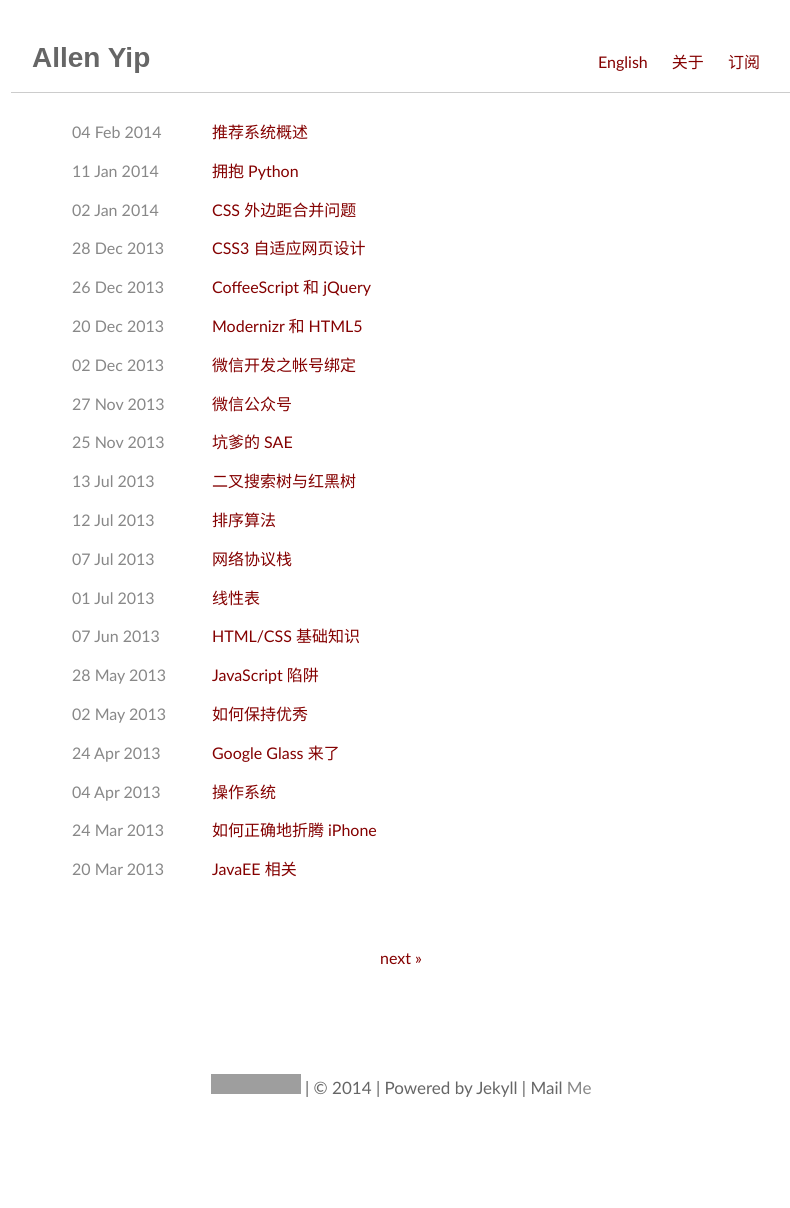
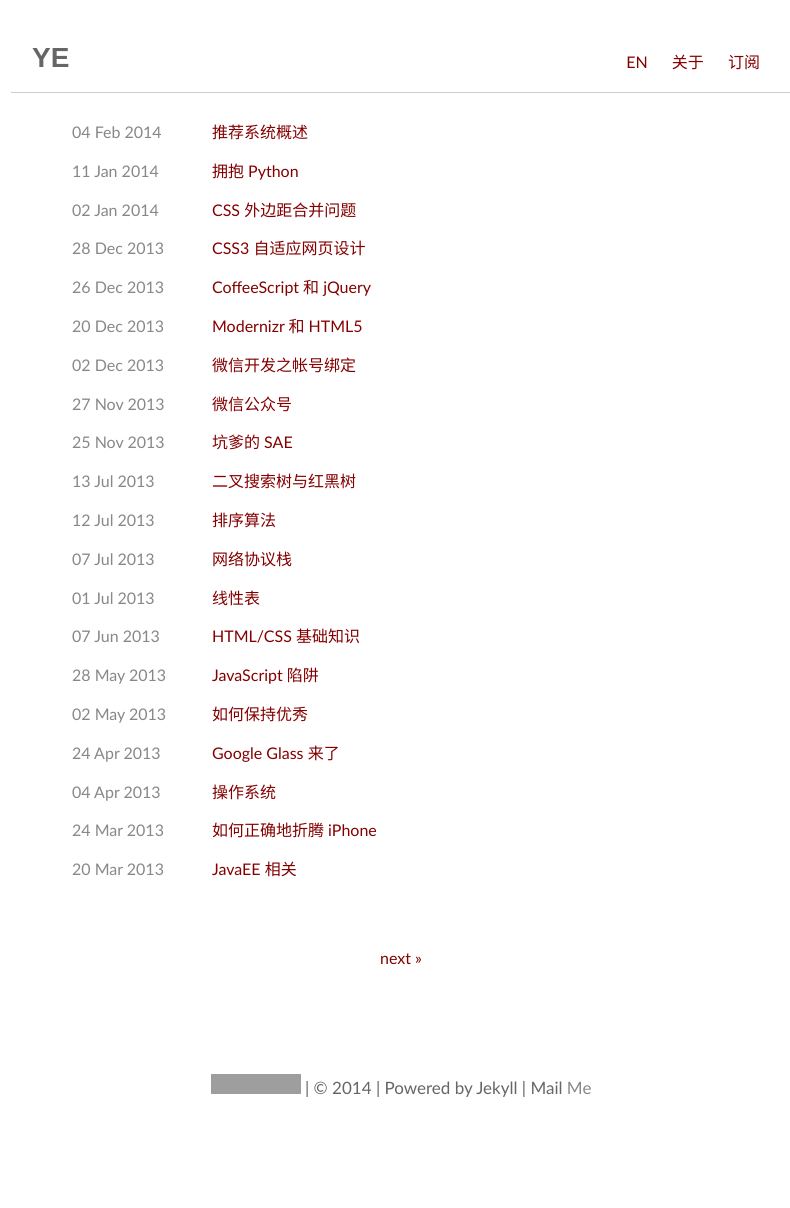
Before and after one commit to allenyip/allenyip.github.com, a Jekyll site: the page built from index.html, in a window 1280 px wide. Shown: the whole page, without its empty margins (239-1029 px from the left). Built offline with Jekyll 4.4.1, drawn with Linux system fonts in a browser that asks for light colours; some web fonts are replaced; Markdown is read by kramdown in place of the engine named in the settings; the list of posts is cut into pages by our own code; grey boxes are pictures that could not be loaded.

Commit message:
Update default.html

```diff
--- a/_layouts/default.html
+++ b/_layouts/default.html
@@ -23,9 +23,9 @@
       <div id="container">
         <aside id="topbar">
           <div class="inner">
-            <h1><a href="/">Allen Yip</a></h1>
+            <h1><a href="/">YE</a></h1>
             <ul id="quick-links">
-              <li><a href="/en">English</a></li>
+              <li><a href="/en">EN</a></li>
               <li><a href="/about.html">关于</a></li>
               <li><a href="/atom.xml">订阅</a></li>
           </ul>
```
